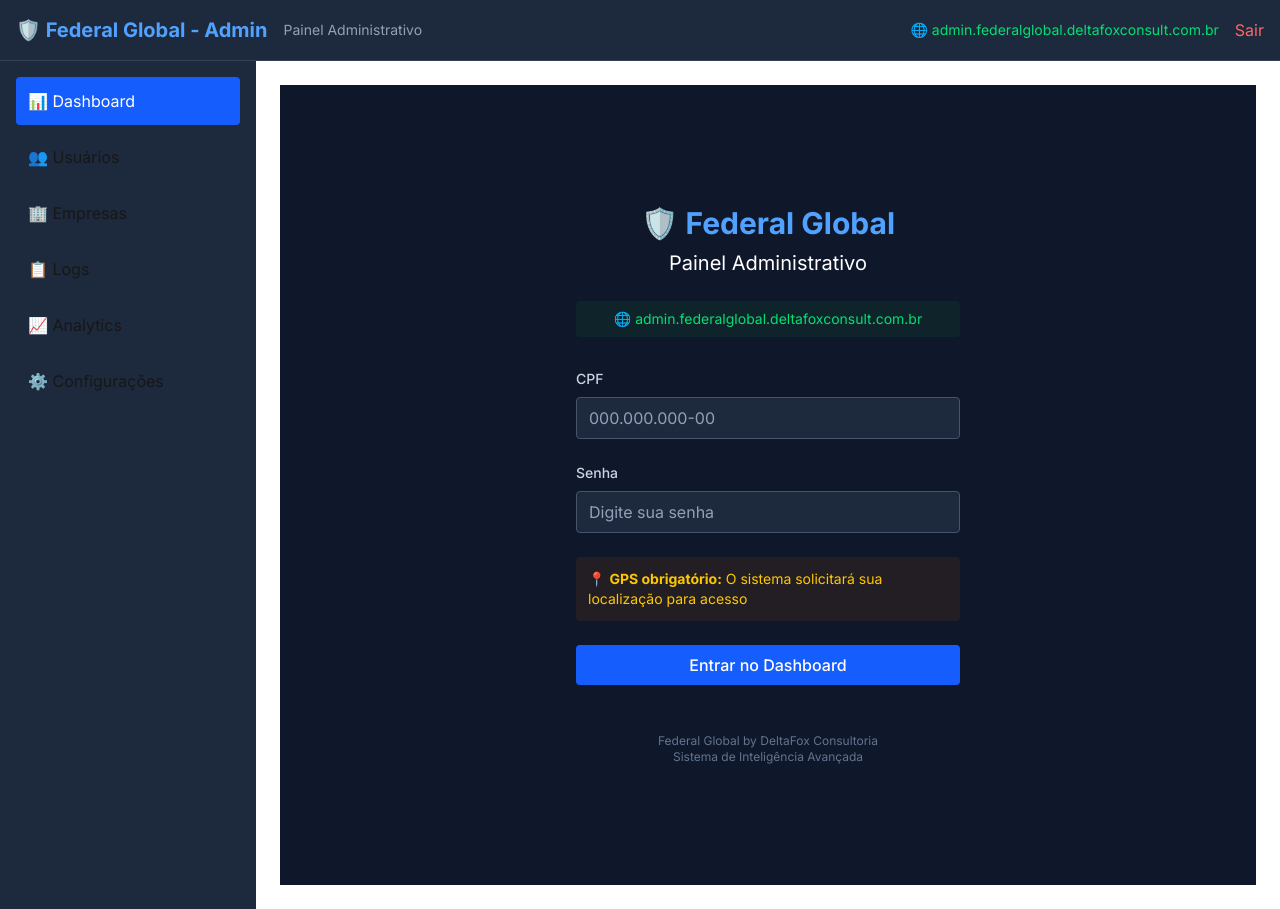
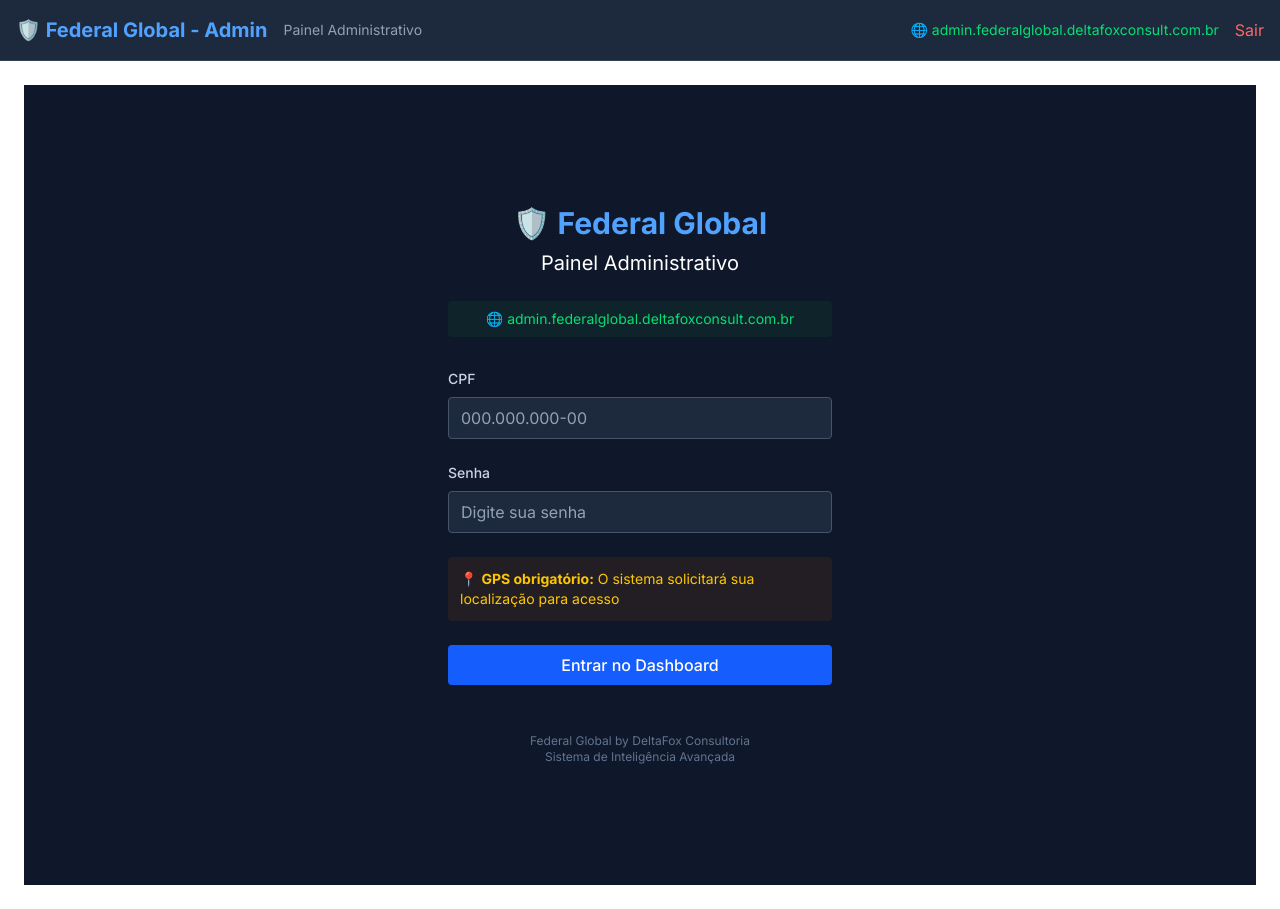
Before and after one commit to tborgesdf/federalglobal, a Next.js app: page /admin/login in a window 1280 px wide. Built offline with nearby package versions, Linux system fonts and the light colour scheme.

Commit message:
Remove sidebar from admin dashboard layout

```diff
--- a/src/app/admin/layout.tsx
+++ b/src/app/admin/layout.tsx
@@ -39,36 +39,10 @@
             </div>
           </header>
 
-          {/* Sidebar Administrativo */}
-          <div className="flex">
-            <aside className="w-64 bg-slate-800 min-h-screen p-4">
-              <nav className="space-y-2">
-                <a href="/admin" className="block p-3 rounded bg-blue-600 text-white">
-                  📊 Dashboard
-                </a>
-                <a href="/admin/users" className="block p-3 rounded hover:bg-slate-700">
-                  👥 Usuários
-                </a>
-                <a href="/admin/companies" className="block p-3 rounded hover:bg-slate-700">
-                  🏢 Empresas
-                </a>
-                <a href="/admin/logs" className="block p-3 rounded hover:bg-slate-700">
-                  📋 Logs
-                </a>
-                <a href="/admin/analytics" className="block p-3 rounded hover:bg-slate-700">
-                  📈 Analytics
-                </a>
-                <a href="/admin/settings" className="block p-3 rounded hover:bg-slate-700">
-                  ⚙️ Configurações
-                </a>
-              </nav>
-            </aside>
-
-            {/* Conteúdo Principal */}
-            <main className="flex-1 p-6">
-              {children}
-            </main>
-          </div>
+          {/* Conteúdo Principal */}
+          <main className="p-6">
+            {children}
+          </main>
         </div>
       </body>
     </html>
```
